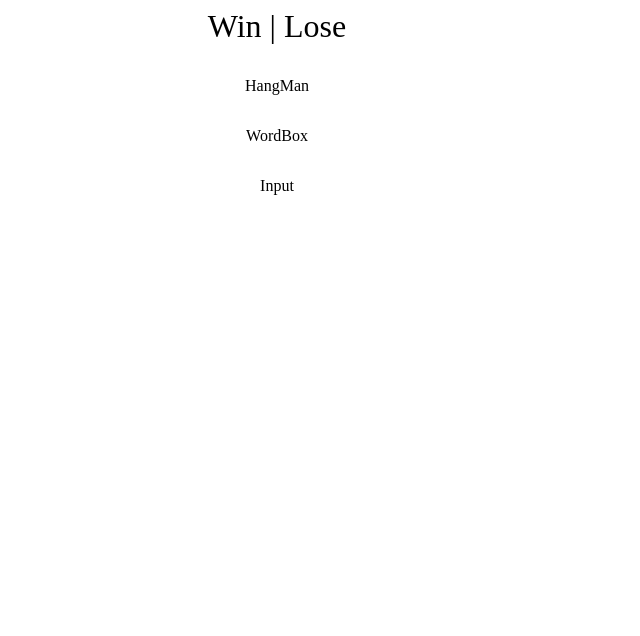
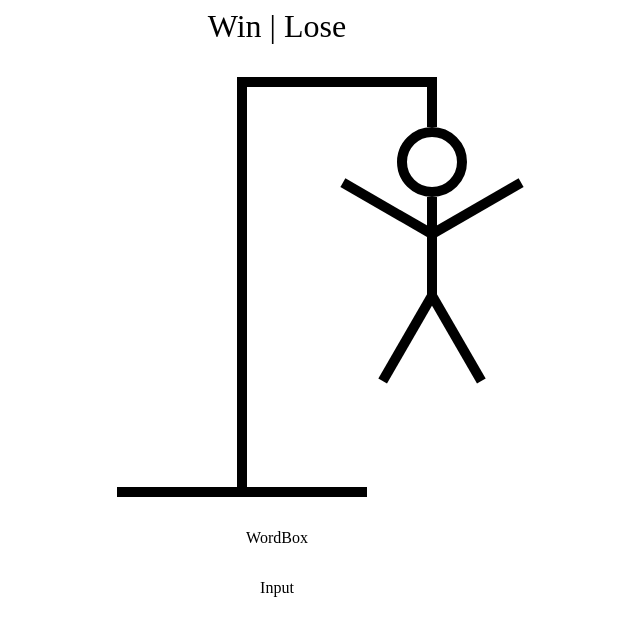
Before and after one commit to fronomenal/react_hangman, a React (Vite) app: page / in a window 1280 px wide. Shown: the top 636 px of the page, without its empty margins (363-1003 px from the left). Built offline with nearby package versions, Linux system fonts and the light colour scheme.

Commit message:
Add hangman figure

```diff
--- a/src/components/HangMan.tsx
+++ b/src/components/HangMan.tsx
@@ -1,9 +1,108 @@
-import React from 'react'
+const HEAD = (
+  <div style={{
+      width: "50px",
+      height: "50px",
+      borderRadius: "100%",
+      border: "10px solid black",
+      position: "absolute",
+      top: "50px",
+      right: "-30px", }} />
+);
 
-function HangMan() {
+const BODY = (
+  <div style={{
+      width: "10px",
+      height: "100px",
+      background: "black",
+      position: "absolute",
+      top: "120px", right: 0, }} />
+);
+
+const RIGHT_ARM = (
+  <div style={{
+      width: "100px",
+      height: "10px",
+      background: "black",
+      position: "absolute",
+      top: "150px",
+      right: "-100px",
+      rotate: "-30deg",
+      transformOrigin: "left bottom", }} />
+);
+
+const LEFT_ARM = (
+  <div style={{
+      width: "100px",
+      height: "10px",
+      background: "black",
+      position: "absolute",
+      top: "150px",
+      right: "10px",
+      rotate: "30deg",
+      transformOrigin: "right bottom", }} />
+);
+
+const RIGHT_LEG = (
+  <div
+    style={{
+      width: "100px",
+      height: "10px",
+      background: "black",
+      position: "absolute",
+      top: "210px",
+      right: "-90px",
+      rotate: "60deg",
+      transformOrigin: "left bottom",
+    }}
+  />
+);
+
+const LEFT_LEG = (
+  <div
+    style={{
+      width: "100px",
+      height: "10px",
+      background: "black",
+      position: "absolute",
+      top: "210px",
+      right: 0,
+      rotate: "-60deg",
+      transformOrigin: "right bottom",
+    }}
+  />
+);
+
+const BODY_PARTS = [HEAD, BODY, RIGHT_ARM, LEFT_ARM, RIGHT_LEG, LEFT_LEG];
+
+type HangmanProps = {
+  guessNum: number
+};
+
+function HangMan({ guessNum }: HangmanProps) {
+  guessNum = 6; //TEST: FIX LATER
+
   return (
-    <div>HangMan</div>
-  )
-}
+    <div style={{ position: "relative" }}>
+      {BODY_PARTS.slice(0, guessNum)}
+      <div style={{
+          height: "50px",
+          width: "10px",
+          background: "black",
+          position: "absolute",
+          top: 0,
+          right: 0, }} />
+      <div style={{
+          height: "10px",
+          width: "200px",
+          background: "black",
+          marginLeft: "120px", }} />
+      <div style={{
+          height: "400px",
+          width: "10px",
+          background: "black",
+          marginLeft: "120px", }} />
+      <div style={{ height: "10px", width: "250px", background: "black" }} />
+    </div>
+  )};
 
-export default HangMan
+export default HangMan;
```
